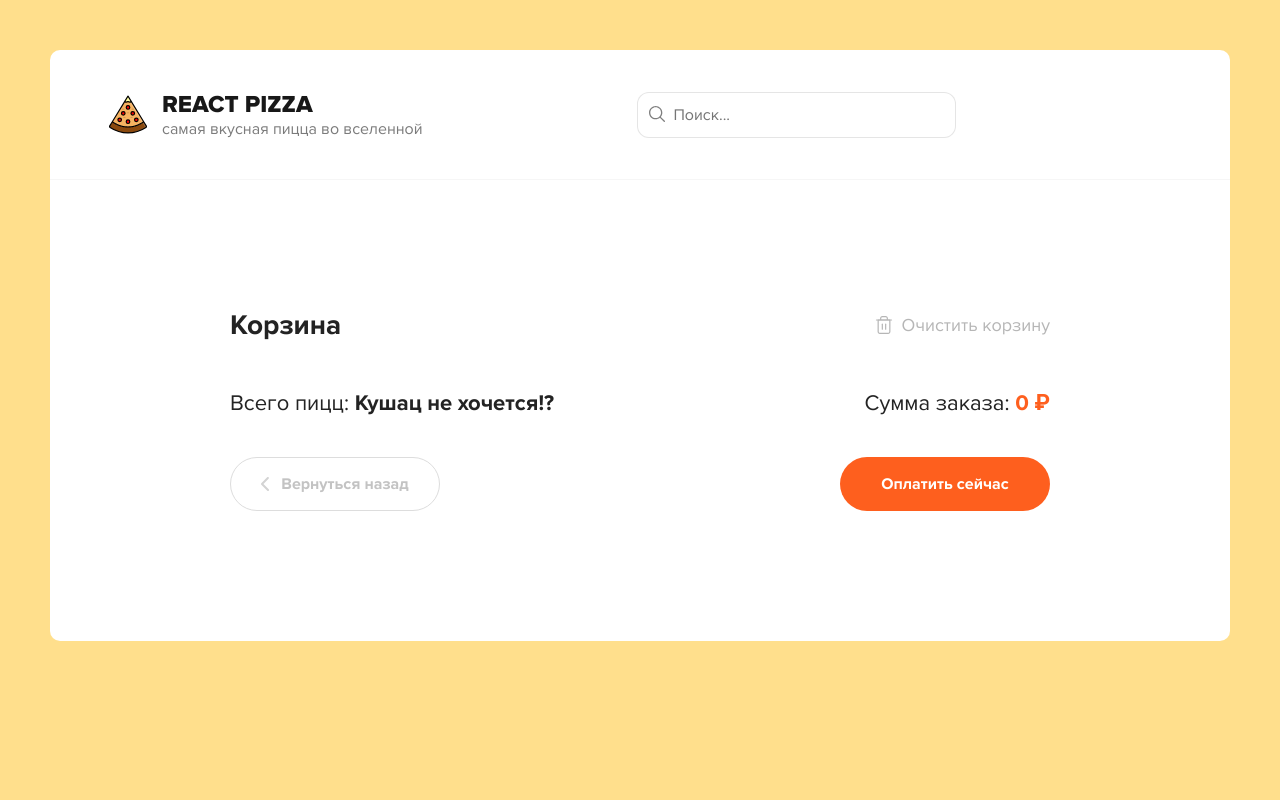
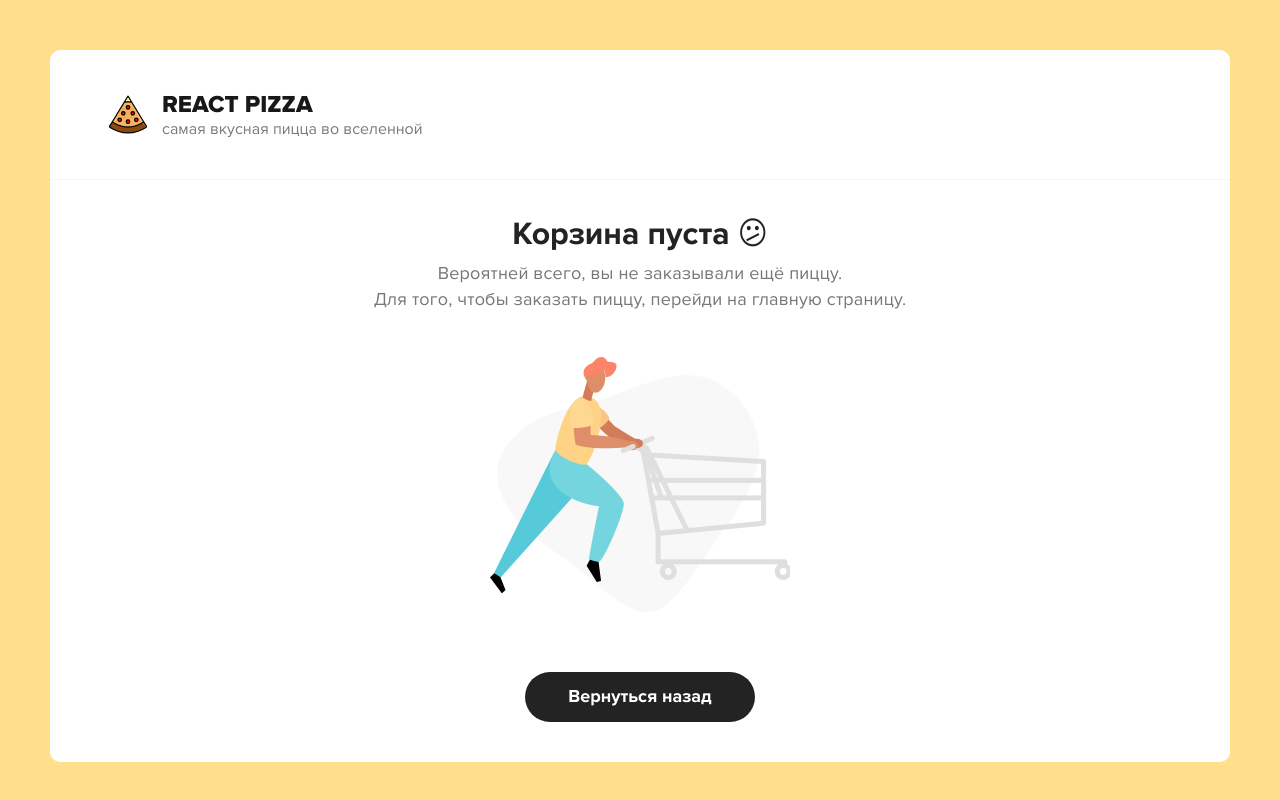
Before and after one commit to The73756/react-pizza, a React (Create React App) app: page /cart in a window 1280 px wide. Shown: the top 800 px of the page. Built offline with nearby package versions, Linux system fonts and the light colour scheme.

Commit message:
add cart-empty state

```diff
--- a/src/App.js
+++ b/src/App.js
@@ -15,12 +15,11 @@ function App() {
   const [searchValue, setSearchValue] = useState('');
 
   return (
-    <div className='App'>
     <SearchContext.Provider
       value={{ searchValue, setSearchValue, localSearchValue, setLocalSearchValue }}>
       <div className='wrapper'>
         <Header />
-          <div className='content'>
+        <main className='content'>
           <div className='container'>
             <Routes>
               <Route path='/' element={<Home />} />
@@ -28,10 +27,9 @@ function App() {
               <Route path='*' element={<NotFound />} />
             </Routes>
           </div>
-          </div>
+        </main>
       </div>
     </SearchContext.Provider>
-    </div>
   );
 }
 
--- a/src/components/CartBlock/CartBlock.module.scss
+++ b/src/components/Cart/Cart.module.scss
@@ -331,7 +331,7 @@
 
 .cartEmpty {
   margin: 0 auto;
-  width: 560px;
+  max-width: 560px;
   text-align: center;
 
   h2 {
@@ -357,12 +357,17 @@
     margin: 45px auto 60px;
     width: 300px;
   }
-}
 
-.cartEmptyButtonBlack {
+  .buttonBlack {
     margin: 0 auto;
     padding: 12px 0 14px;
     width: 230px;
     font-weight: 600;
     font-size: 18px;
+    background-color: #232323;
+
+    &:hover {
+      background-color: #3d3d3d;
     }
+  }
+}
--- /dev/null
+++ b/src/components/Cart/CartEmpty.jsx
@@ -0,0 +1,20 @@
+import { Link } from 'react-router-dom';
+
+import styles from './Cart.module.scss';
+
+export default function CartEmpty() {
+  return (
+    <div className={styles.cartEmpty}>
+      <h2>Корзина пуста 😕</h2>
+      <p>
+        Вероятней всего, вы не заказывали ещё пиццу.
+        <br />
+        Для того, чтобы заказать пиццу, перейди на главную страницу.
+      </p>
+      <img src='/img/empty-cart.png' alt='' aria-hidden='true' />
+      <Link to='/' className={`button ${styles.buttonBlack}`}>
+        <span>Вернуться назад</span>
+      </Link>
+    </div>
+  );
+}
--- a/src/components/CartBlock/CartItem.jsx
+++ b/src/components/Cart/CartItem.jsx
@@ -1,6 +1,7 @@
 import { useDispatch } from 'react-redux';
-import { plusItem, minusItem, clearItems } from '../../redux/slices/cartSlice';
-import styles from './CartBlock.module.scss';
+import { plusItem, minusItem } from '../../redux/slices/cartSlice';
+
+import styles from './Cart.module.scss';
 
 export default function CartItem({ id, title, type, size, price, imageUrl, count }) {
   const dispatch = useDispatch();
--- /dev/null
+++ b/src/components/Cart/index.jsx
@@ -0,0 +1,108 @@
+import { Link } from 'react-router-dom';
+import { useDispatch, useSelector } from 'react-redux';
+
+import styles from './Cart.module.scss';
+import CartItem from './CartItem';
+import CartEmpty from './CartEmpty';
+import { clearItems } from '../../redux/slices/cartSlice';
+
+export default function CartBlock() {
+  const dispatch = useDispatch();
+  const { items, totalPrice } = useSelector((state) => state.cart);
+  const totalCount = items.reduce((sum, item) => sum + item.count, 0);
+
+  const onClickClear = () => {
+    dispatch(clearItems());
+  };
+
+  if (!totalPrice) {
+    return <CartEmpty />;
+  }
+
+  return (
+    <div className='container container--cart'>
+      <div className='cart'>
+        <div className={styles.top}>
+          <h2 className={styles.title}>Корзина</h2>
+          <button className={styles.clear} onClick={onClickClear}>
+            <svg
+              width='20'
+              height='20'
+              viewBox='0 0 20 20'
+              fill='none'
+              xmlns='http://www.w3.org/2000/svg'>
+              <path
+                d='M2.5 5H4.16667H17.5'
+                stroke='#B6B6B6'
+                strokeWidth='1.2'
+                strokeLinecap='round'
+                strokeLinejoin='round'
+              />
+              <path
+                d='M6.66663 5.00001V3.33334C6.66663 2.89131 6.84222 2.46739 7.15478 2.15483C7.46734 1.84227 7.89127 1.66667 8.33329 1.66667H11.6666C12.1087 1.66667 12.5326 1.84227 12.8451 2.15483C13.1577 2.46739 13.3333 2.89131 13.3333 3.33334V5.00001M15.8333 5.00001V16.6667C15.8333 17.1087 15.6577 17.5326 15.3451 17.8452C15.0326 18.1577 14.6087 18.3333 14.1666 18.3333H5.83329C5.39127 18.3333 4.96734 18.1577 4.65478 17.8452C4.34222 17.5326 4.16663 17.1087 4.16663 16.6667V5.00001H15.8333Z'
+                stroke='#B6B6B6'
+                strokeWidth='1.2'
+                strokeLinecap='round'
+                strokeLinejoin='round'
+              />
+              <path
+                d='M8.33337 9.16667V14.1667'
+                stroke='#B6B6B6'
+                strokeWidth='1.2'
+                strokeLinecap='round'
+                strokeLinejoin='round'
+              />
+              <path
+                d='M11.6666 9.16667V14.1667'
+                stroke='#B6B6B6'
+                strokeWidth='1.2'
+                strokeLinecap='round'
+                strokeLinejoin='round'
+              />
+            </svg>
+            <span>Очистить корзину</span>
+          </button>
+        </div>
+        <div className={styles.items}>
+          {items.map((item) => (
+            <CartItem key={item.id} {...item} />
+          ))}
+        </div>
+        <div className={styles.bottom}>
+          <div className={styles.bottomDetails}>
+            <span>
+              Всего пицц:
+              <b>{totalCount}</b>
+            </span>
+            <span>
+              Сумма заказа: <b>{totalPrice} ₽</b>
+            </span>
+          </div>
+          <div className={styles.bottomButtons}>
+            <Link to='/' className={`button button--outline button--add ${styles.goBackBtn}`}>
+              <svg
+                width='8'
+                height='14'
+                viewBox='0 0 8 14'
+                fill='none'
+                xmlns='http://www.w3.org/2000/svg'>
+                <path
+                  d='M7 13L1 6.93015L6.86175 1'
+                  stroke='#D3D3D3'
+                  strokeWidth='1.5'
+                  strokeLinecap='round'
+                  strokeLinejoin='round'
+                />
+              </svg>
+
+              <span>Вернуться назад</span>
+            </Link>
+            <button className={`button ${styles.payBtn}`}>
+              <span>Оплатить сейчас</span>
+            </button>
+          </div>
+        </div>
+      </div>
+    </div>
+  );
+}
--- a/src/components/CartBlock/index.jsx
+++ /dev/null
@@ -1,101 +0,0 @@
-import { Link } from 'react-router-dom';
-import { useDispatch, useSelector } from 'react-redux';
-
-import styles from './CartBlock.module.scss';
-import CartItem from './CartItem';
-import { clearItems } from '../../redux/slices/cartSlice';
-
-export default function CartBlock() {
-  const dispatch = useDispatch();
-  const { items, totalPrice } = useSelector((state) => state.cart);
-  const totalCount = items.reduce((sum, item) => sum + item.count, 0);
-
-  const onClickClear = () => {
-    dispatch(clearItems());
-  };
-
-  return (
-    <div className='cart'>
-      <div className={styles.top}>
-        <h2 className={styles.title}>Корзина</h2>
-        <button className={styles.clear} onClick={onClickClear}>
-          <svg
-            width='20'
-            height='20'
-            viewBox='0 0 20 20'
-            fill='none'
-            xmlns='http://www.w3.org/2000/svg'>
-            <path
-              d='M2.5 5H4.16667H17.5'
-              stroke='#B6B6B6'
-              strokeWidth='1.2'
-              strokeLinecap='round'
-              strokeLinejoin='round'
-            />
-            <path
-              d='M6.66663 5.00001V3.33334C6.66663 2.89131 6.84222 2.46739 7.15478 2.15483C7.46734 1.84227 7.89127 1.66667 8.33329 1.66667H11.6666C12.1087 1.66667 12.5326 1.84227 12.8451 2.15483C13.1577 2.46739 13.3333 2.89131 13.3333 3.33334V5.00001M15.8333 5.00001V16.6667C15.8333 17.1087 15.6577 17.5326 15.3451 17.8452C15.0326 18.1577 14.6087 18.3333 14.1666 18.3333H5.83329C5.39127 18.3333 4.96734 18.1577 4.65478 17.8452C4.34222 17.5326 4.16663 17.1087 4.16663 16.6667V5.00001H15.8333Z'
-              stroke='#B6B6B6'
-              strokeWidth='1.2'
-              strokeLinecap='round'
-              strokeLinejoin='round'
-            />
-            <path
-              d='M8.33337 9.16667V14.1667'
-              stroke='#B6B6B6'
-              strokeWidth='1.2'
-              strokeLinecap='round'
-              strokeLinejoin='round'
-            />
-            <path
-              d='M11.6666 9.16667V14.1667'
-              stroke='#B6B6B6'
-              strokeWidth='1.2'
-              strokeLinecap='round'
-              strokeLinejoin='round'
-            />
-          </svg>
-          <span>Очистить корзину</span>
-        </button>
-      </div>
-      <div className={styles.items}>
-        {items.map((item) => (
-          <CartItem key={item.id} {...item} />
-        ))}
-      </div>
-      <div className={styles.bottom}>
-        <div className={styles.bottomDetails}>
-          <span>
-            Всего пицц:
-            <b>{+totalCount > 0 ? ` ${totalCount}` : ' Кушац не хочется!?'}</b>
-          </span>
-          <span>
-            Сумма заказа: <b>{totalPrice} ₽</b>
-          </span>
-        </div>
-        <div className={styles.bottomButtons}>
-          <Link to='/' className={`button button--outline button--add ${styles.goBackBtn}`}>
-            <svg
-              width='8'
-              height='14'
-              viewBox='0 0 8 14'
-              fill='none'
-              xmlns='http://www.w3.org/2000/svg'>
-              <path
-                d='M7 13L1 6.93015L6.86175 1'
-                stroke='#D3D3D3'
-                strokeWidth='1.5'
-                strokeLinecap='round'
-                strokeLinejoin='round'
-              />
-            </svg>
-
-            <span>Вернуться назад</span>
-          </Link>
-          <button className={`button ${styles.payBtn}`}>
-            <span>Оплатить сейчас</span>
-          </button>
-        </div>
-      </div>
-    </div>
-  );
-}
--- a/src/components/Header/index.jsx
+++ b/src/components/Header/index.jsx
@@ -10,7 +10,7 @@ export default function Header() {
   const location = useLocation().pathname;
 
   return (
-    <div className={styles.header}>
+    <header className={styles.header}>
       <div className={styles.container}>
         <Link to='/' className={styles.logo}>
           <img width='38' src='./img/pizza-logo.svg' alt='Pizza logo' />
@@ -19,8 +19,9 @@ export default function Header() {
             <p>самая вкусная пицца во вселенной</p>
           </div>
         </Link>
+        {location !== '/cart' ? (
+          <>
             <Search />
-        {location !== '/cart' ? (
             <div className={styles.cart}>
               <Link to='cart' className='button button--cart'>
                 <span className={styles.price}>{totalPrice} ₽</span>
@@ -58,10 +59,11 @@ export default function Header() {
                 </span>
               </Link>
             </div>
+          </>
         ) : (
           ''
         )}
       </div>
-    </div>
+    </header>
   );
 }
--- a/src/components/Pizza/index.jsx
+++ b/src/components/Pizza/index.jsx
@@ -27,7 +27,7 @@ export default function Pizza({ id, title, price, imageUrl, sizes, types }) {
   };
 
   return (
-    <div className={styles.pizza}>
+    <article className={styles.pizza}>
       <img className={styles.image} width={270} height={270} src={imageUrl} alt={title} />
       <h4 className={styles.title}>{title}</h4>
       <div className={styles.selector}>
@@ -70,6 +70,6 @@ export default function Pizza({ id, title, price, imageUrl, sizes, types }) {
           {addedCount > 0 && <i>{addedCount}</i>}
         </button>
       </div>
-    </div>
+    </article>
   );
 }
--- a/src/pages/Cart.jsx
+++ b/src/pages/Cart.jsx
@@ -1,11 +1,7 @@
 import React from 'react';
 
-import CartBlock from '../components/CartBlock';
+import CartBlock from '../components/Cart';
 
 export default function Cart() {
-  return (
-    <div className='container container--cart'>
-      <CartBlock />
-    </div>
-  );
+  return <CartBlock />;
 }
```
Lines whose indentation alone changed are shown as unchanged.
